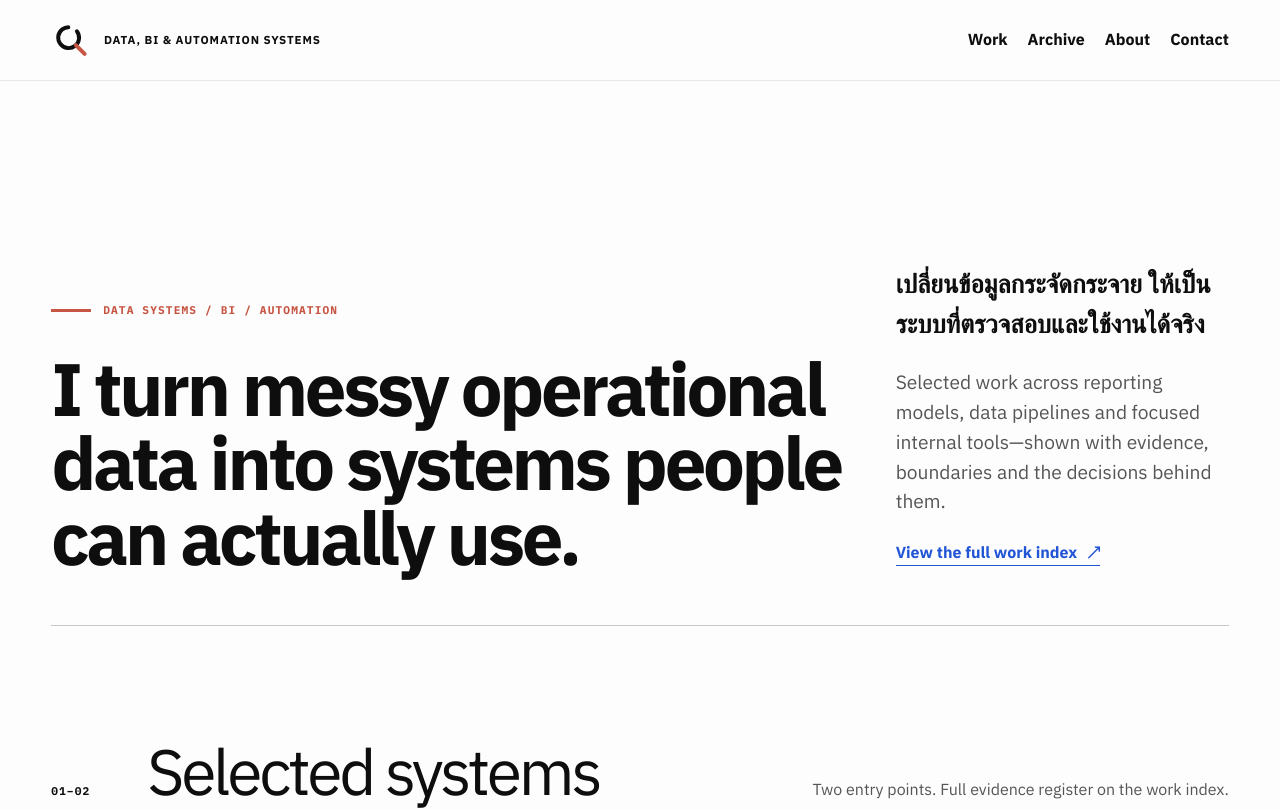
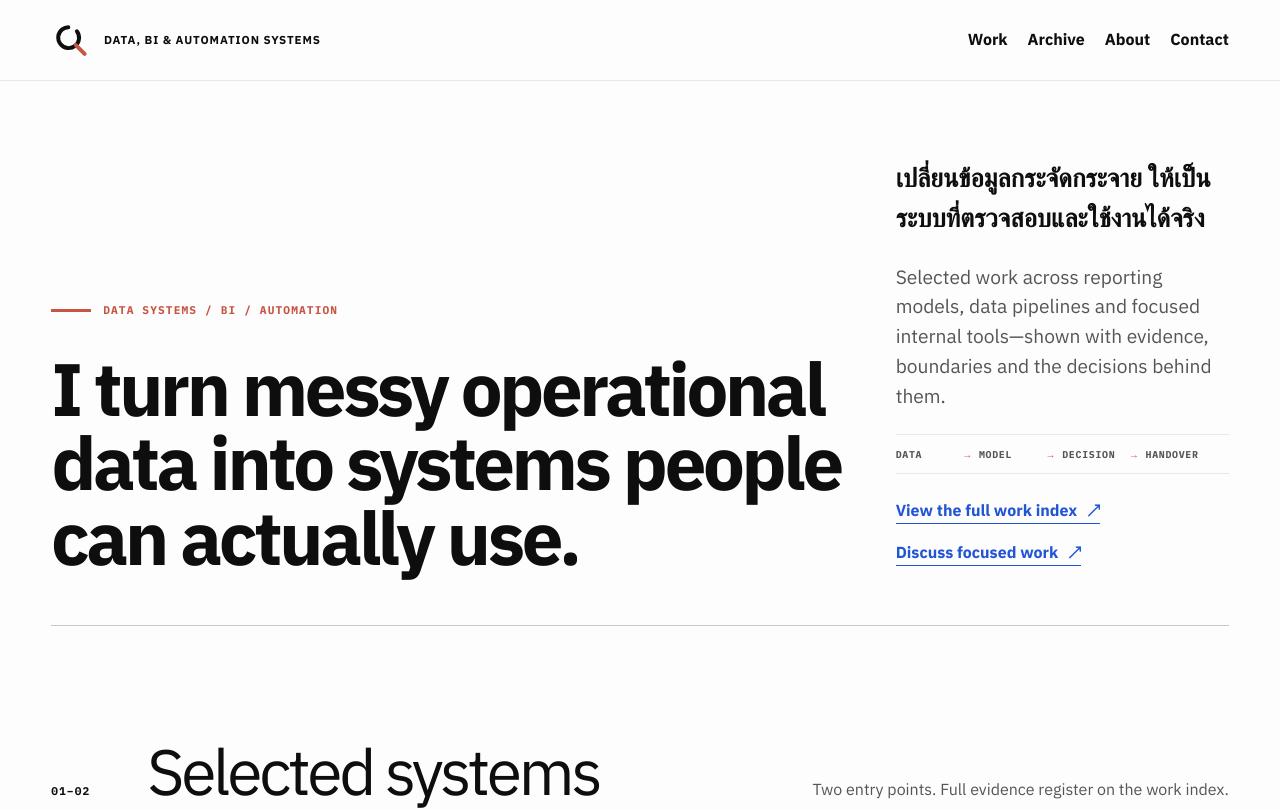
Before and after one commit to adulsaa-q/adulsaa-q.github.io, a Next.js app: page / in a window 1280 px wide. Shown: the top 810 px of the page. Built offline with nearby package versions, Linux system fonts and the light colour scheme; no server answers; a web font is replaced by a local one.

Commit message:
feat: add evidence-led hero decision path

```diff
--- a/src/app/contact/page.tsx
+++ b/src/app/contact/page.tsx
@@ -38,7 +38,7 @@ export default function ContactPage() {
           </a>
         </article>
 
-        <article className="contact-route contact-route--pending">
+        <article id="work-enquiries" className="contact-route contact-route--pending">
           <span className="section-index">02 / WORK ENQUIRIES</span>
           <h2>Fastwork</h2>
           <p>
--- a/src/app/globals.css
+++ b/src/app/globals.css
@@ -295,6 +295,38 @@ button {
   color: var(--text-primary);
   font-size: clamp(1.25rem, 2vw, 1.65rem);
   font-weight: 700;
+}
+
+.hero__system-map {
+  display: grid;
+  grid-template-columns: repeat(4, minmax(0, 1fr));
+  margin: 0;
+  padding: 0;
+  border-block: 1px solid var(--line-primary);
+  list-style: none;
+}
+
+.hero__system-map li {
+  position: relative;
+  padding: 0.7rem 0.5rem 0.7rem 0;
+  color: var(--text-secondary);
+  font-family: var(--font-mono);
+  font-size: 0.62rem;
+  font-weight: 700;
+  letter-spacing: 0.07em;
+}
+
+.hero__system-map li:not(:last-child)::after {
+  position: absolute;
+  right: 0.5rem;
+  color: var(--signal-primary);
+  content: "→";
+}
+
+.hero__actions {
+  display: flex;
+  flex-wrap: wrap;
+  gap: 1rem 1.5rem;
 }
 
 .text-link {
@@ -997,6 +1029,18 @@ button {
     max-width: 35rem;
   }
 
+  .hero__system-map {
+    grid-template-columns: repeat(2, minmax(0, 1fr));
+  }
+
+  .hero__system-map li:nth-child(2)::after {
+    content: none;
+  }
+
+  .hero__system-map li:nth-child(-n + 2) {
+    border-bottom: 1px solid var(--line-primary);
+  }
+
   .section-heading {
     grid-template-columns: 3rem 1fr;
   }
--- a/src/app/page.tsx
+++ b/src/app/page.tsx
@@ -79,9 +79,20 @@ export default function Home() {
             Selected work across reporting models, data pipelines and focused internal
             tools—shown with evidence, boundaries and the decisions behind them.
           </p>
-          <Link className="text-link" href="/work">
-            View the full work index
-          </Link>
+          <ol className="hero__system-map" aria-label="From source data to handover">
+            <li>DATA</li>
+            <li>MODEL</li>
+            <li>DECISION</li>
+            <li>HANDOVER</li>
+          </ol>
+          <div className="hero__actions">
+            <Link className="text-link" href="/work">
+              View the full work index
+            </Link>
+            <Link className="text-link text-link--muted" href="/contact#work-enquiries">
+              Discuss focused work
+            </Link>
+          </div>
         </div>
       </section>
 
```
Also changed, not shown: 1 other file (tests, documents, lock files or other folders).
